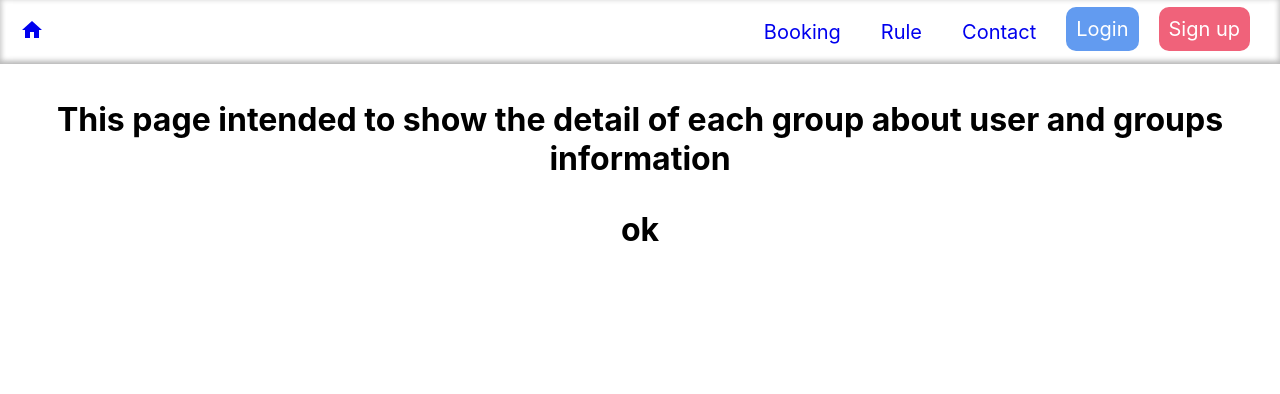
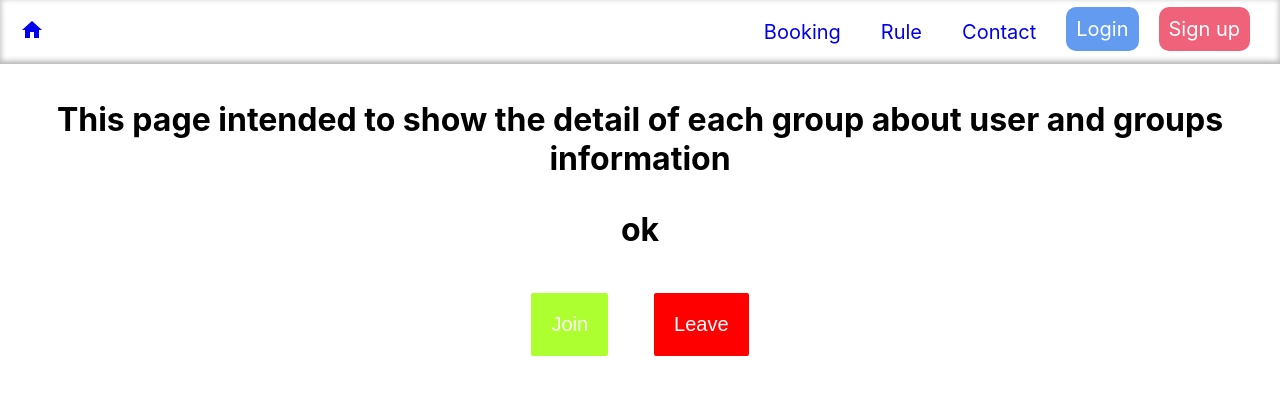
Before and after one commit to kittichat/react, a React (Create React App) app: page /detail in a window 1280 px wide. Shown: the top 394 px of the page. Built offline with nearby package versions, Linux system fonts and the light colour scheme.

Commit message:
24th commit

```diff
--- a/src/Header.js
+++ b/src/Header.js
@@ -66,6 +66,7 @@ class Header extends React.Component {
 
     }
     render(){
+        console.log(this.state.currentUser)
         const { currentUser } = this.state
 
     return (
@@ -110,12 +111,12 @@ class Header extends React.Component {
                                             {/* don't forget to build component of notificate */}
                                         </li>
                                         <li>
-                                            <Link to={"./groupplayer"} className="nav-link-signup">
+                                            <Link to={"/groupplayer"} className="nav-link-signup">
                                                 Group
                                             </Link>
                                         </li>
                                         <li>
-                                            <a href='#' className="nav-link-login" onClick={this.handleClick} >
+                                            <a className="nav-link-login" onClick={this.handleClick} >
                                                 {currentUser.username}
                                             </a>
                                             {this.state.open && <Dropdown />}
--- a/src/authen/Register.js
+++ b/src/authen/Register.js
@@ -164,7 +164,11 @@ class Register extends React.Component {
             message: response.data.message,
             successful: true
           });
-        },
+            window.alert("Register successfully")
+            this.props.history.push('/login')
+            window.location.reload()
+          }
+        ,
         error => {
           const resMessage =
             (error.response &&
--- a/src/booking/Groupdetail.js
+++ b/src/booking/Groupdetail.js
@@ -1,11 +1,16 @@
 import React, {useState , useEffect} from 'react'
 import GroupList from "../services/groupservices"
 
+import {useTable}  from 'react-table'
+
 import '../css/Groupdetail.css'
 
-function Groupdetail(props,{groupName2}) {
+function Groupdetail(props) {
 
-   const [CurrentGroup, setCurrentGroup] = useState()  // match with table
+   const [CurrentGroup, setCurrentGroup] = useState(undefined)  // match with table
+   const [presentGroup, setPresentGroup] = useState(undefined)
+   const [members, setMembers] = useState([])
+   const [authrority, setAuthority] = useState(0)
     const getGroup = name => {
         GroupList.get(name)
             .then(response => {
@@ -16,14 +21,60 @@ function Groupdetail(props,{groupName2}) {
                 console.log(e)
             })
     }
+    useEffect(() => {
+       setPresentGroup(
+        GroupList.getCurrentGroup()
+    )
+
+        // GroupList.getMembers().then(response =>{
+        //   setMembers(response.data.members)
+        //   setAuthority(response.data.authorized)
+        // })
+        // set members to data variable
 
 
-    // useEffect(() => {
-    //     getGroup(props.match.params.id)
+    }, [])
 
-    // }, [props.match.params.id])
+    const handleJoin = () => {
 
-    console.log(groupName2)
+    }
+
+    const handleLeave = () => {
+
+    }
+
+    const handleAccept = (cell) => {
+
+    }
+
+    const handleDelete = (cell) => {
+
+    }
+
+    // const columns = React.useMemo(
+    //     () => [
+    //         {
+    //             Header: "",
+    //             accessor:"ordernumber"
+    //         },
+    //         {
+    //             Header:"Members",
+    //             accessor:"member"
+    //         }
+    //     ],
+    //     []
+    // )
+
+    // const data  = React.useMemo( () => Someofarray,[])
+
+
+//    const {
+//      getTableProps,
+//      getTableBodyProps,
+//      headerGroups,
+//      rows,
+//      prepareRow,
+//    } = useTable({ columns, data })
 
     return (
         <div className="group__detail">
@@ -33,9 +84,90 @@ function Groupdetail(props,{groupName2}) {
                 user and groups information
                 </p>
             </h1>
+            {/* <h1>{props.nameOfGroup}</h1> */}
+            <h1>{presentGroup}</h1>
+            <h1>ok</h1>
 
-            <h1>{props.groupName}</h1>
-            <h1>ok</h1>
+                 {/* <table {...getTableProps()} style={{ border: 'solid 1px blue' }}>
+       <thead>
+         {headerGroups.map(headerGroup => (
+           <tr {...headerGroup.getHeaderGroupProps()}>
+             {headerGroup.headers.map(column => (
+               <th
+                 {...column.getHeaderProps()}
+                //  style={{
+                //    borderBottom: 'solid 3px red',
+                //    background: 'aliceblue',
+                //    color: 'black',
+                //    fontWeight: 'bold',
+                //  }}
+               >
+                 {column.render('Header')}
+               </th>
+             ))}
+           </tr>
+         ))}
+       </thead>
+       <tbody {...getTableBodyProps()}>
+         {rows.map(row => {
+           prepareRow(row)
+           return (
+             <tr {...row.getRowProps()}>
+               {row.cells.map(cell => {
+                 return (
+                   <td
+                     {...cell.getCellProps()}
+                    //  style={{
+                    //    padding: '10px',
+                    //    border: 'solid 1px gray',
+                    //    background: 'papayawhip',
+                    //  }}
+                   >
+                     {cell.render('Cell')}
+                   </td>
+                 )
+               })}
+             </tr>
+           )
+         })}
+       </tbody>
+     </table> */}
+    {/* { authrority ? */}
+
+     {/* CHeck Is this Header or not */}
+     {/* <div>
+     <button
+                type="submit"
+                className="Accept__member"
+            >
+               Accept
+            </button>
+            <button
+                type="submit"
+                className="Delete__member"
+            >
+                Delete
+            </button>
+     </div> */}
+     {/* this is for member */}
+     {/* : */}
+        <div>
+            <button
+                type="submit"
+                className="Join__group"
+                onClick = {() => handleJoin()}
+            >
+                Join
+            </button>
+            <button
+                type="submit"
+                className="Leave__group"
+                onClick = {() => handleLeave()}
+            >
+                Leave
+            </button>
+        </div>
+{/* } */}
         </div>
     )
 }
--- a/src/css/Group.css
+++ b/src/css/Group.css
@@ -11,7 +11,18 @@
 
 }
 
-.list-group{
+.list_row{
     margin-top: 10%;
-    margin-left: 20%;
+    /* margin-left: 10%; */
 }
+
+.list_groupname{
+    margin: 20px;
+    font-size: 20px;
+    text-decoration: none;
+
+}
+
+.list_group{
+    text-decoration: none;
+}
--- a/src/css/Groupdetail.css
+++ b/src/css/Groupdetail.css
@@ -3,3 +3,31 @@
     margin-top: 100px;
     top:20px;
 }
+
+.Join__group{
+    margin: 20px;
+    padding: 20px;
+    border-radius: 5px;
+    border: solid;
+    background-color: greenyellow;
+    color: white;
+    font-size: 20px;
+}
+
+.Join__group:active {
+    background-color: white;
+}
+
+.Leave__group{
+    margin: 20px;
+    padding: 20px;
+    border-radius: 5px;
+    border: solid;
+    background-color: red;
+    color: white;
+    font-size: 20px;
+}
+
+.Leave__group:active {
+    background-color: white;
+}
--- a/src/services/auth_service.js
+++ b/src/services/auth_service.js
@@ -17,7 +17,8 @@ class  AuthService {
 
         })
     .then(response => {
-         if (response.data.accessToken){
+        // if(response.data.accessToken)
+         if (response.data){
               localStorage.setItem('user',JSON.stringify(response.data));
             //   document.cookie = `user = ${JSON.parse(localStorage.getItem('user')).accessToken}`;
         }
--- a/src/services/booking_service.js
+++ b/src/services/booking_service.js
@@ -32,7 +32,7 @@ class BookingService{
 
    BookingVerify(receipt){
        return axios
-       .post(API_URL + 'confirm',{
+       .post(API_URL + 'confirm/',{
            receipt
        })
    }
--- a/src/services/groupservices.js
+++ b/src/services/groupservices.js
@@ -8,15 +8,39 @@ const get = (nameofgroup) => {
     return http.get(`/group/${nameofgroup}`)
 }
 
-const createGroupToServer = (arr,name) => {
-    return http.post("/createpage/" + {
-        arr,
-        name
+const createGroupToServer = (member,group_name) => {
+    return http.post("/creategroup/" + {
+        member,
+        group_name
     })
+    // .then(response => {
+    //     return response.data
+    // })
+}
+
+const setGroup = (group) => {
+    localStorage.setItem("group",group.group_name)
+}
+
+const getCurrentGroup = () =>{
+    return localStorage.getItem("group")
+}
+
+// this function should gives authorized to browser 0 o  r 1
+const getMembers = (presentGroup) => {
+ return http.post("/membersdetail/" + {
+     presentGroup
+ })
+//  .then(response => {
+//      return response.data
+//  })
 }
 
 export default {
     getAll,
     get,
     createGroupToServer,
+    setGroup,
+    getCurrentGroup,
+    getMembers,
 }
```
Also changed, not shown: src/booking/Group.js (+26 -13 lines), src/booking/bookingModal/CreateForm.js (+20 -7 lines), Progress.txt.
